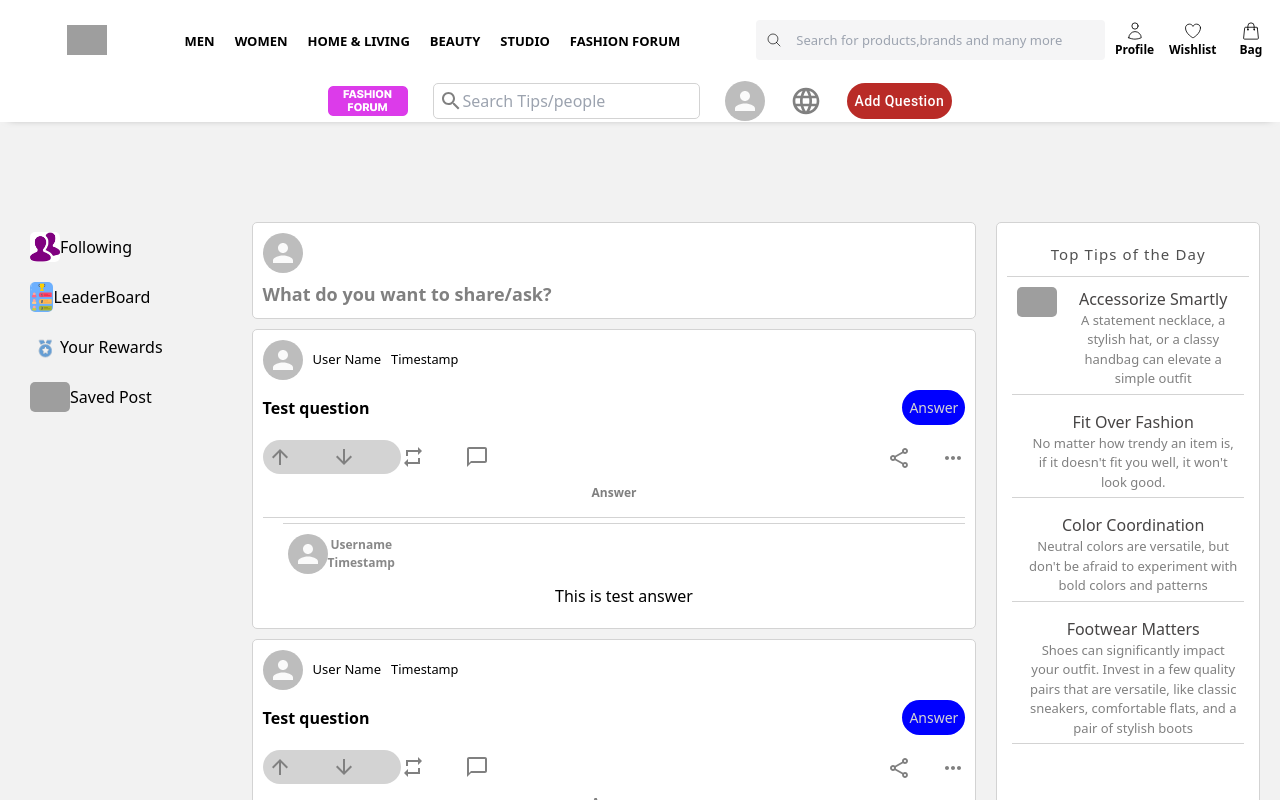
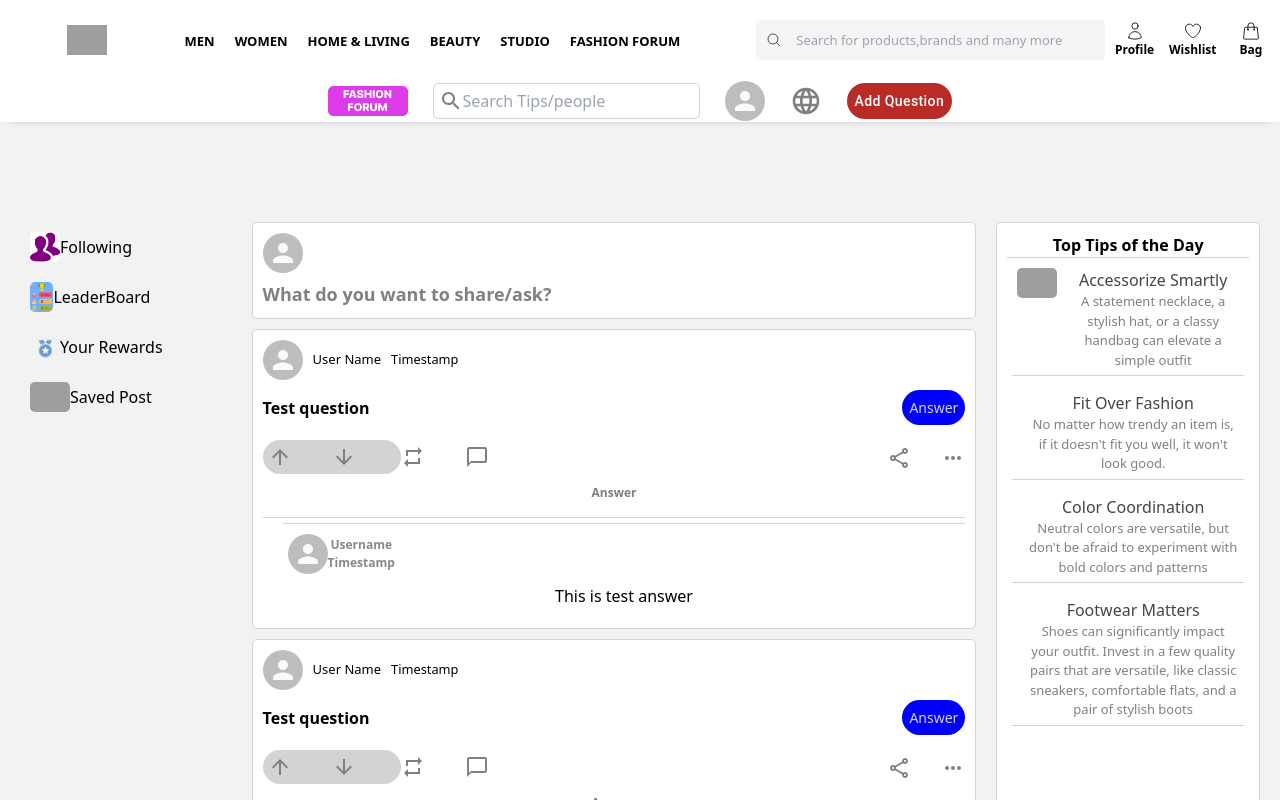
Before and after one commit to shalvee2020/Heneko_Myntra, a React (Create React App) app: page / in a window 1280 px wide. Shown: the top 800 px of the page. Built offline with nearby package versions, Linux system fonts and the light colour scheme; grey boxes are pictures that could not be loaded.

Commit message:
Versha second commit

```diff
--- a/src/components/Widget.js
+++ b/src/components/Widget.js
@@ -6,7 +6,7 @@ function Widget() {
   return (
     <div className="widget">
       <div className="widget__header">
-        <h5>Top Tips of the Day</h5>
+        <h1><b>Top Tips of the Day</b></h1>
       </div>
       <div className="widget__contents">
         <WidgetContent />
```
